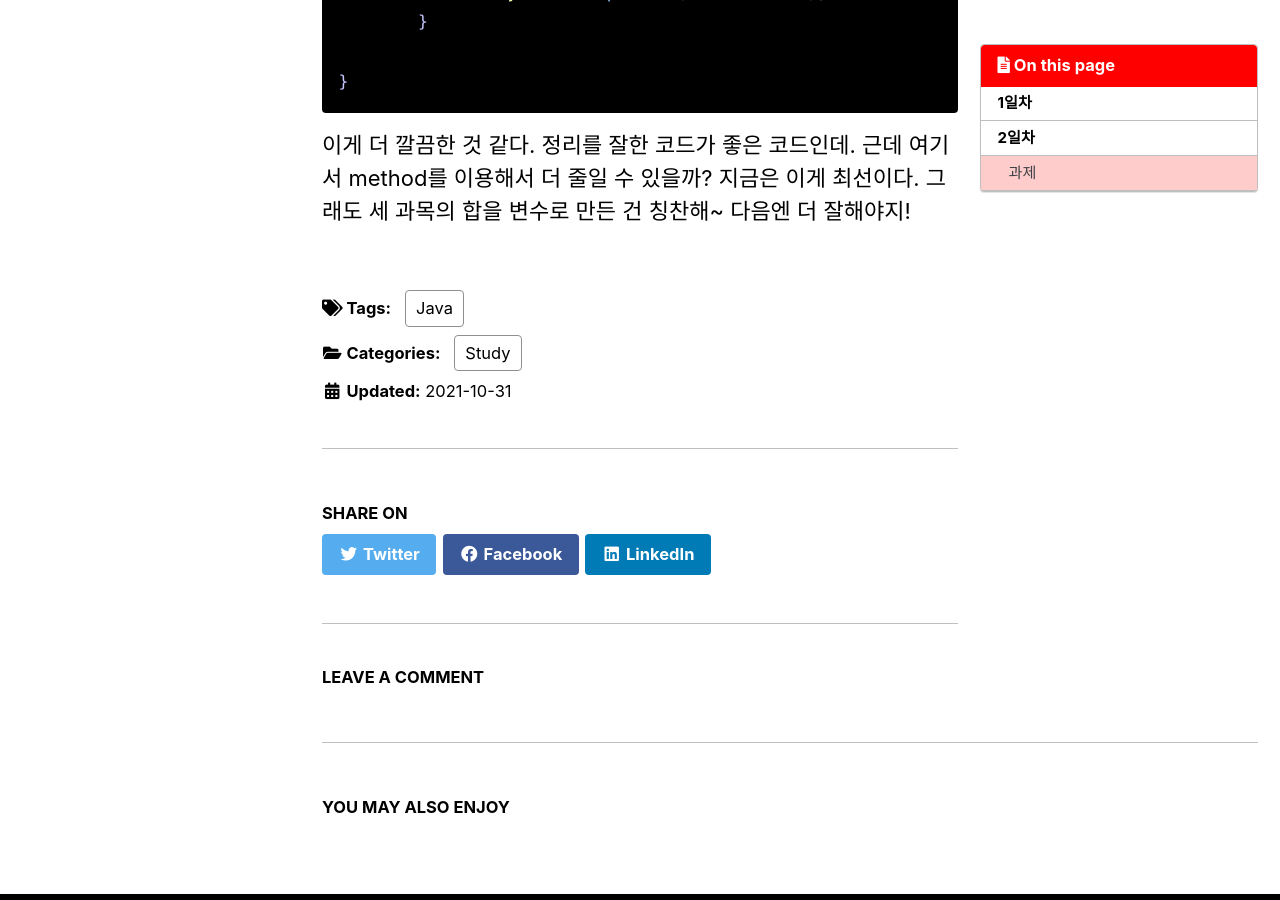
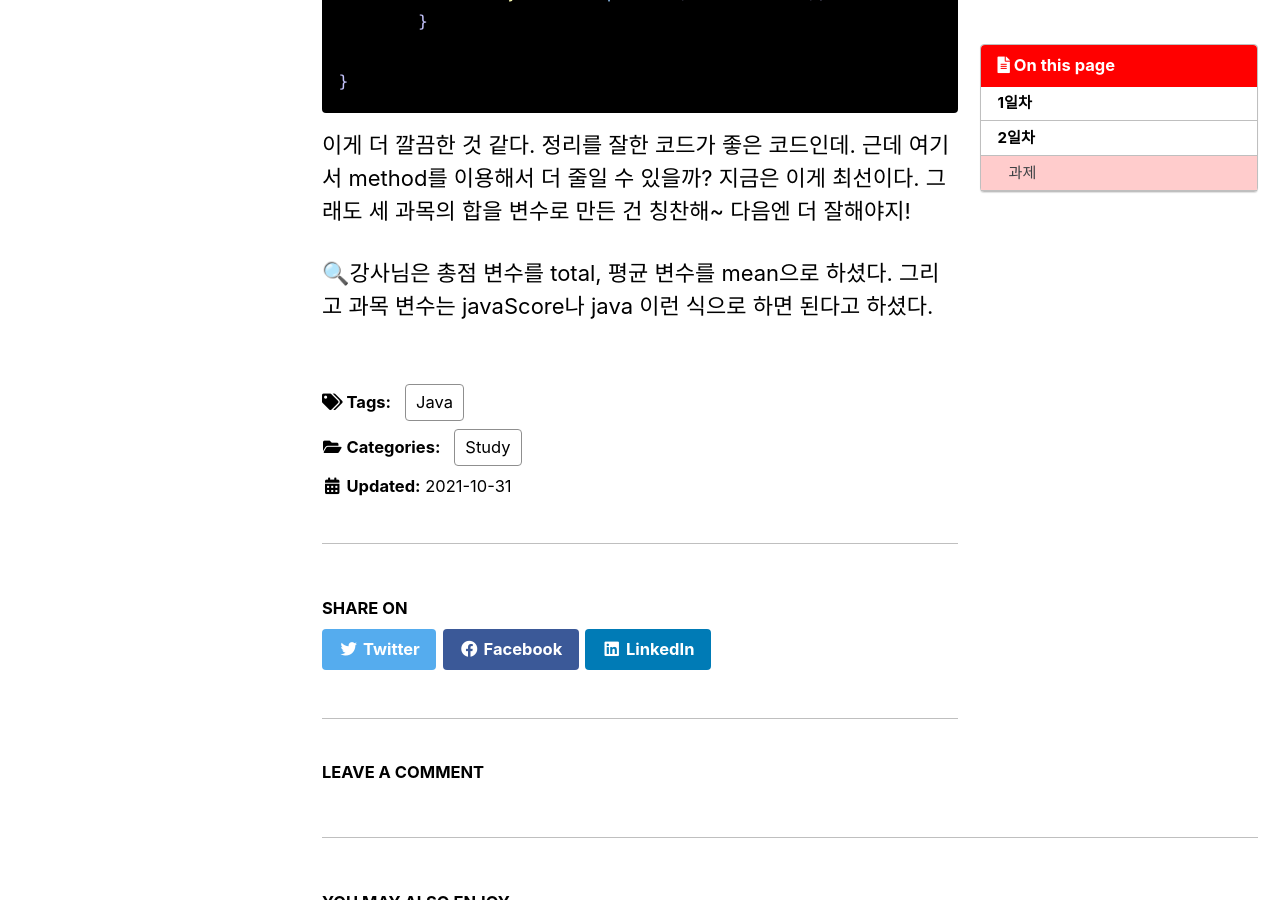
Before and after one commit to YUEUN328/YUEUN328.github.io, a Jekyll site: the page built from _posts/2021-10-31-first.md, in a window 1280 px wide and 900 px high, scrolled down 11085 px. Built offline with Jekyll 4.4.1, drawn with Linux system fonts in a browser that asks for light colours; cached includes are drawn as plain includes; comment, search, counter and statistics services are not loaded.

Commit message:
Update 2021-10-31-first.md

````diff
--- a/_posts/2021-10-31-first.md
+++ b/_posts/2021-10-31-first.md
@@ -387,3 +387,5 @@ public class VariableMain09 {
 ```
 
 이게 더 깔끔한 것 같다. 정리를 잘한 코드가 좋은 코드인데. 근데 여기서 method를 이용해서 더 줄일 수 있을까? 지금은 이게 최선이다. 그래도 세 과목의 합을 변수로 만든 건 칭찬해~ 다음엔 더 잘해야지!
+
+🔍강사님은 총점 변수를 total, 평균 변수를 mean으로 하셨다. 그리고 과목 변수는 javaScore나 java 이런 식으로  하면 된다고 하셨다.
````
